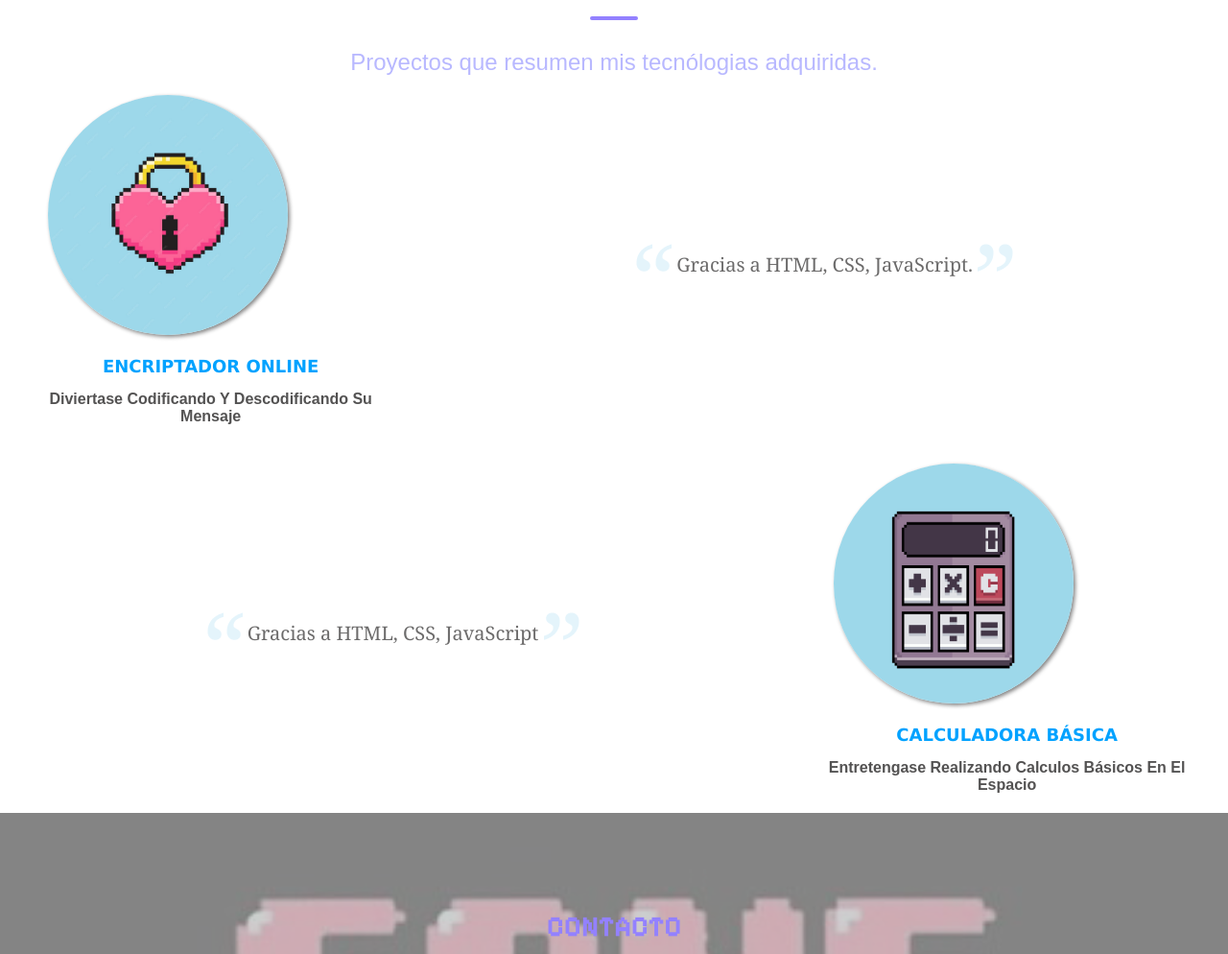
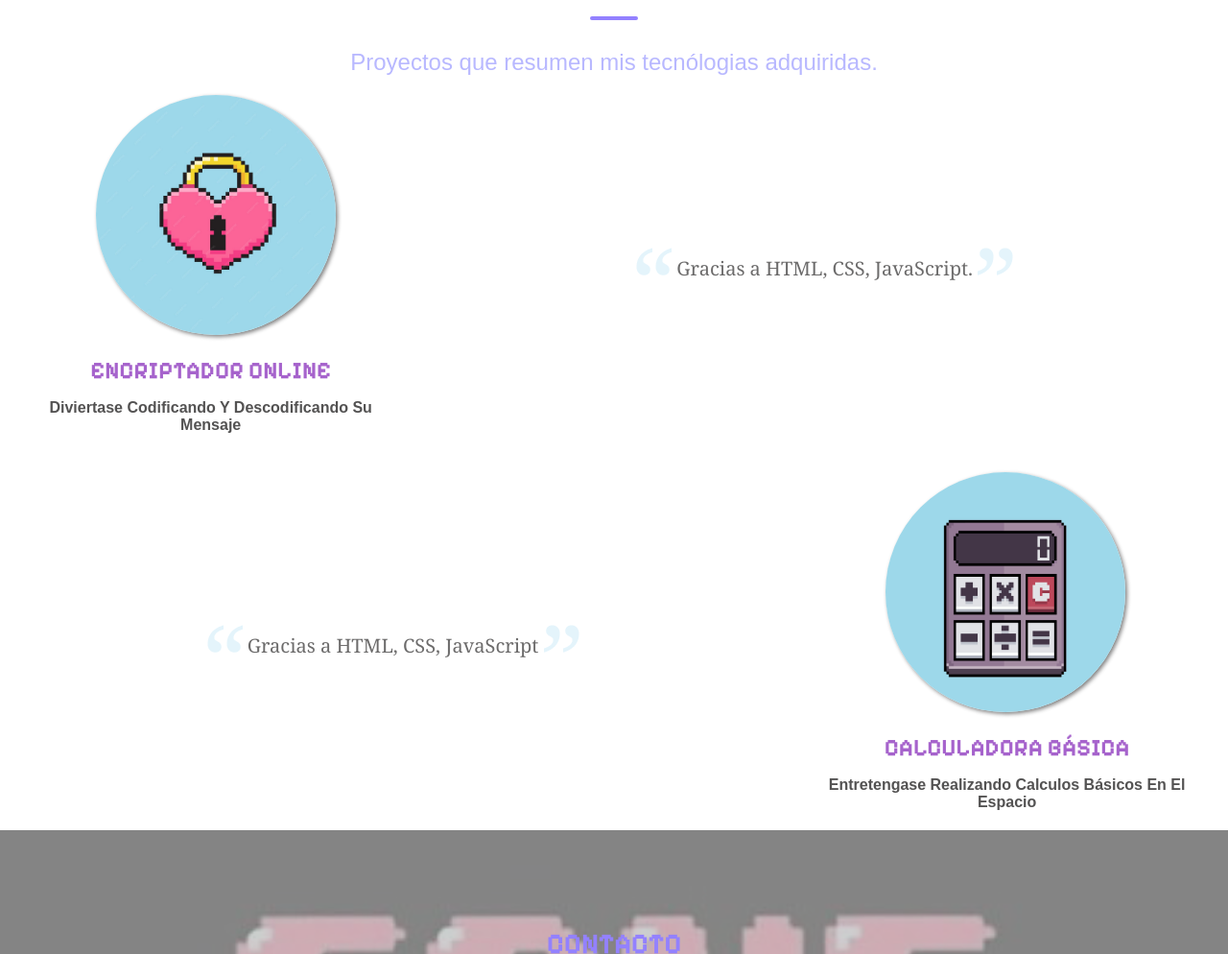
Before and after one commit to MariaJulietaMolina/PortfolioMJM, a plain HTML site: page index.html in a window 1280 px wide. Shown: the part 2613-3607 px from the top of the page at 96% size. Drawn offline with Linux system fonts and the light colour scheme; a web font is replaced by a local one.

Commit message:
experiencia listo

```diff
--- a/testimonials.css
+++ b/testimonials.css
@@ -18,7 +18,7 @@
 }
 
 .client img{
-    margin-left: 30px;
+    margin-left: 20%;
     width: 250px;
     height: 250px;
     box-shadow: 2px 2px 4px gray;
@@ -27,12 +27,12 @@
 
 .client span{
     margin-top: 18px;
-    font-family: Verdana, Geneva, Tahoma, sans-serif;
+    font-family: "Pixelify Sans", sans-serif;
     text-transform: uppercase;
-    font-size: 18px;
+    font-size: 25px;
     font-weight: bold;
     text-align: center;
-    color: #00a2ff;
+    color: #A663CC;
 }
 
 .client p{
```
